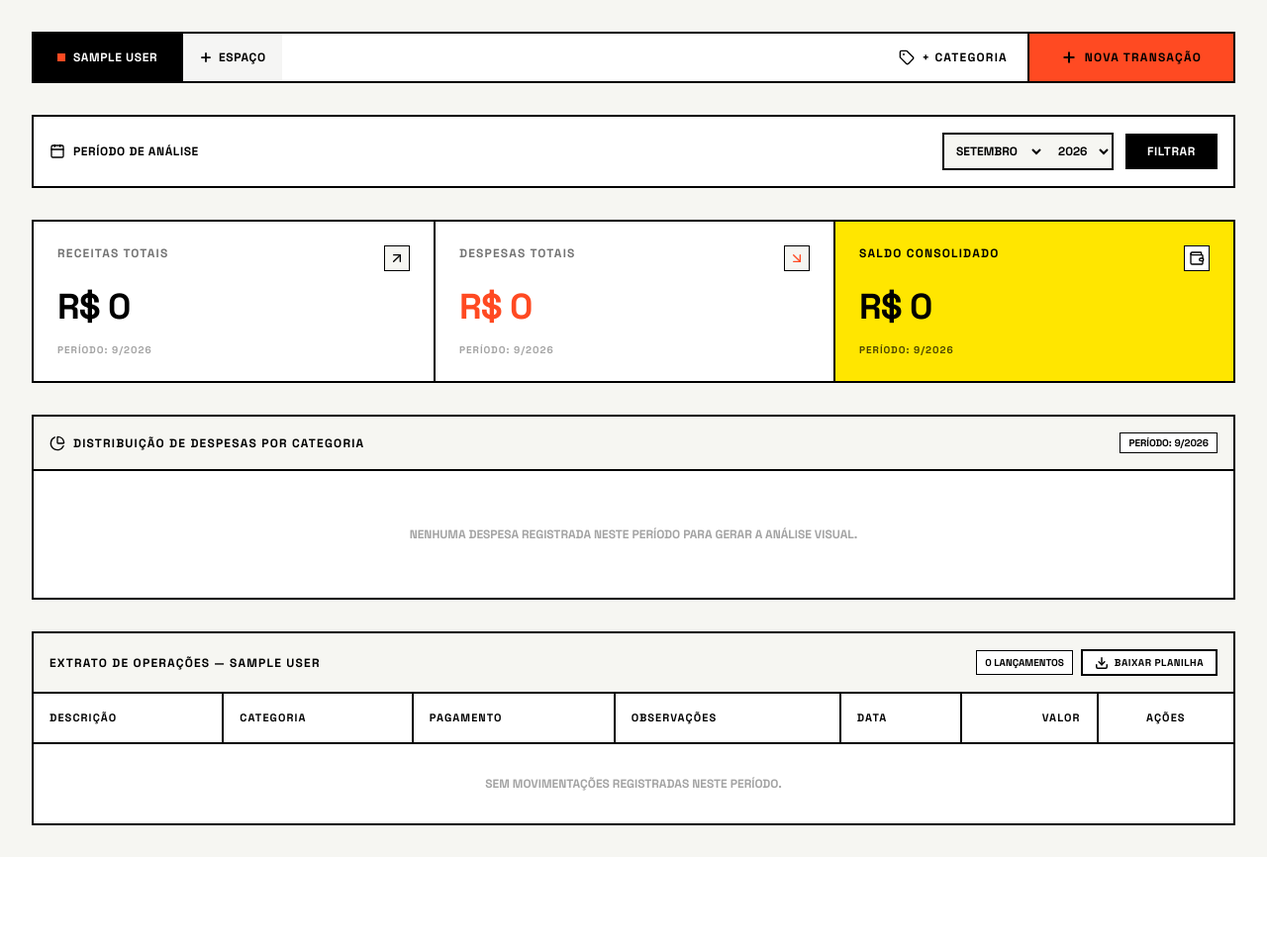
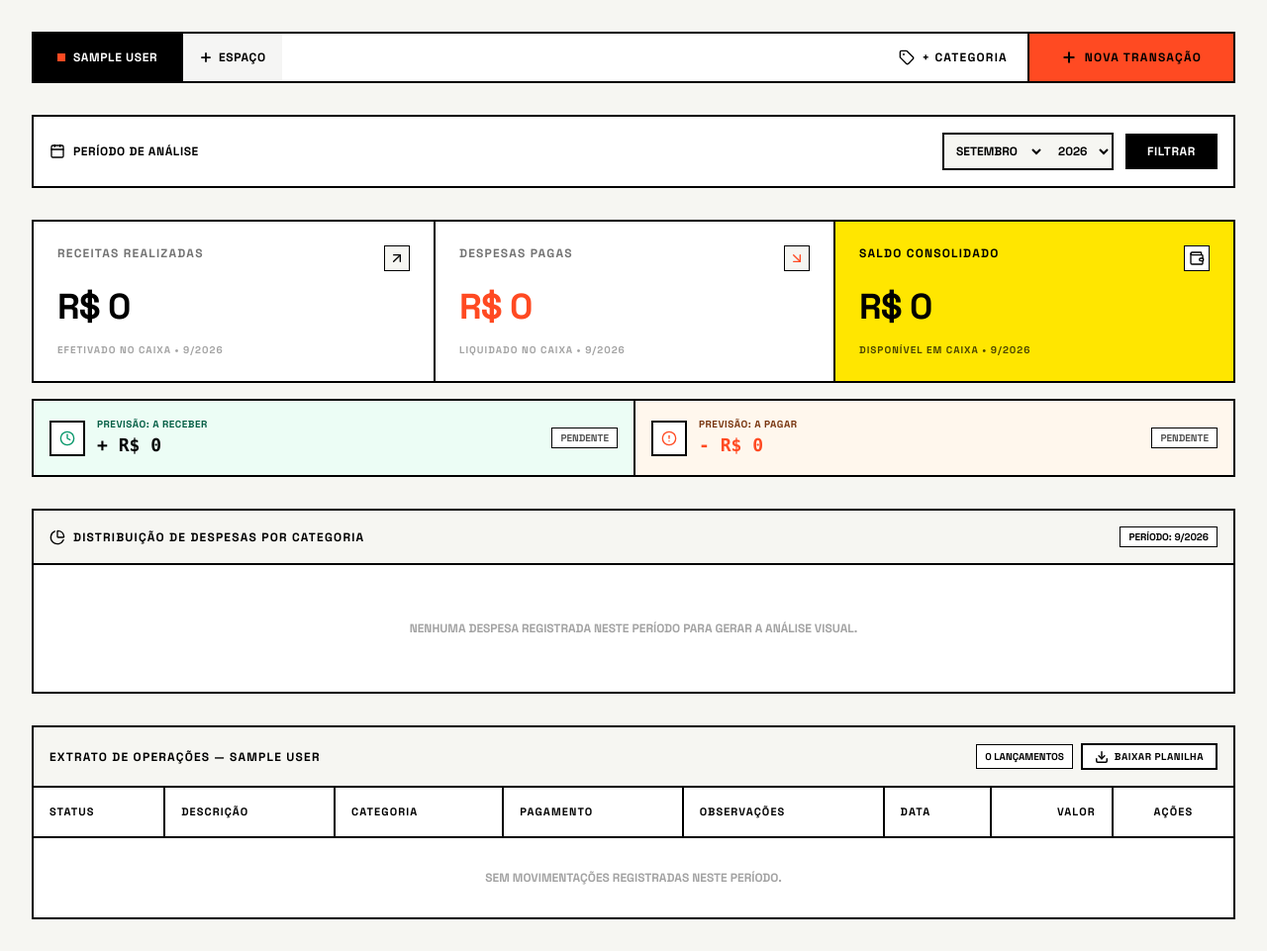
Before and after one commit to leobrda/finance, a Django app: page /dashboard/ in a window 1280 px wide. Shown: the part 70-1031 px from the top of the page at 99% size. Before the commit the page ends 936 px from the top, so only its background shows below. Run offline with Django 5.2, Linux system fonts and the light colour scheme; a user stored in the database is signed in; tables that the repository leaves empty hold one stand-in row (values such as "Sample post"); some libraries are stand-ins or nearby versions.

Commit message:
feat: controle de contas a pagar e receber com status pendente vs pago e toggle rapido na tabela

```diff
--- a/finances/forms.py
+++ b/finances/forms.py
@@ -14,7 +14,7 @@ class TransactionForm(forms.ModelForm):
 
     class Meta:
         model = Transaction
-        fields = ['description', 'amount', 'category','payment_method', 'transaction_date', 'notes']
+        fields = ['description', 'amount', 'category', 'payment_method', 'status', 'transaction_date', 'notes']
         widgets = {
             'description': forms.TextInput(attrs={
                 'class': 'w-full border-2 border-black p-2.5 text-sm outline-none focus:bg-[#FFE600] font-bold'
@@ -26,12 +26,15 @@ class TransactionForm(forms.ModelForm):
             'category': forms.Select(attrs={
                 'class': 'w-full border-2 border-black p-2.5 text-sm outline-none bg-white font-bold'
             }),
+            'payment_method': forms.Select(attrs={
+                'class': 'w-full border-2 border-black p-2.5 text-sm outline-none bg-white font-bold'
+            }),
+            'status': forms.Select(attrs={
+                'class': 'w-full border-2 border-black p-2.5 text-sm outline-none bg-white font-bold'
+            }),
             'notes': forms.Textarea(attrs={
                 'class': 'w-full border-2 border-black p-2.5 text-sm outline-none focus:bg-[#FFE600]',
                 'rows': 2
-            }),
-            'payment_method': forms.Select(attrs={
-                'class': 'w-full border-2 border-black p-2.5 text-sm outline-none bg-white font-bold'
             }),
         }
 
--- a/finances/urls.py
+++ b/finances/urls.py
@@ -5,5 +5,6 @@ urlpatterns = [
     path('', views.dashboard_view, name='dashboard'),
     path('transacao/<int:pk>/editar/', views.edit_transaction_view, name='edit_transaction'),
     path('transacao/<int:pk>/excluir/', views.delete_transaction_view, name='delete_transaction'),
+    path('transacao/<int:pk>/status/', views.toggle_transaction_status, name='toggle_transaction_status'),
     path('exportar/csv/', views.export_transactions_csv, name='export_transactions_csv'),
 ]
--- a/finances/views.py
+++ b/finances/views.py
@@ -1,6 +1,6 @@
 import json
 import csv
-from django.shortcuts import render, redirect
+from django.shortcuts import render, redirect, get_object_or_404
 from django.http import HttpResponse
 from django.contrib.auth.decorators import login_required
 from django.db.models import Sum
@@ -9,7 +9,6 @@ from accounts.models import Workspace
 from accounts.forms import WorkspaceForm
 from .models import Transaction, Category
 from .forms import TransactionForm, CategoryForm
-from django.shortcuts import get_object_or_404
 
 
 @login_required
@@ -23,7 +22,6 @@ def dashboard_view(request):
     if not current_workspace and workspaces.exists():
         current_workspace = workspaces.first()
 
-    # Tratamento de Mês e Ano
     today = date.today()
     try:
         selected_year = int(request.GET.get('year', today.year))
@@ -32,7 +30,7 @@ def dashboard_view(request):
         selected_year = today.year
         selected_month = today.month
 
-    # Criação de Novo Workspace
+    # Ações POST (Workspace, Categoria, Transação)
     if request.method == 'POST' and 'create_workspace' in request.POST:
         ws_form = WorkspaceForm(request.POST)
         if ws_form.is_valid():
@@ -41,7 +39,6 @@ def dashboard_view(request):
             new_ws.save()
             return redirect(f"{request.path}?workspace={new_ws.id}&year={selected_year}&month={selected_month}")
 
-    # Criação de Nova Categoria
     if request.method == 'POST' and 'create_category' in request.POST and current_workspace:
         cat_form = CategoryForm(request.POST)
         if cat_form.is_valid():
@@ -51,7 +48,6 @@ def dashboard_view(request):
             return redirect(
                 f"{request.path}?workspace={current_workspace.id}&year={selected_year}&month={selected_month}")
 
-    # Criação de Nova Transação
     if request.method == 'POST' and 'create_transaction' in request.POST and current_workspace:
         trans_form = TransactionForm(request.POST, workspace=current_workspace)
         if trans_form.is_valid():
@@ -61,9 +57,8 @@ def dashboard_view(request):
             return redirect(
                 f"{request.path}?workspace={current_workspace.id}&year={selected_year}&month={selected_month}")
 
-    # Instâncias de formulários
     trans_form = TransactionForm(workspace=current_workspace,
-                                 initial={'transaction_date': today}) if current_workspace else None
+                                 initial={'transaction_date': today, 'status': 'PAID'}) if current_workspace else None
     cat_form = CategoryForm()
     ws_form = WorkspaceForm()
 
@@ -71,11 +66,12 @@ def dashboard_view(request):
     total_income = 0
     total_expense = 0
     balance = 0
+    pending_income = 0
+    pending_expense = 0
     chart_labels = []
     chart_data = []
 
     if current_workspace:
-        # Filtro das transações pelo mês e ano selecionados
         qs = Transaction.objects.filter(
             workspace=current_workspace,
             transaction_date__year=selected_year,
@@ -83,19 +79,20 @@ def dashboard_view(request):
         )
         transactions = qs.order_by('-transaction_date', '-created_at')
 
-        income_agg = qs.filter(
-            category__category_type='INCOME', status='PAID'
-        ).aggregate(Sum('amount'))['amount__sum'] or 0
-
-        expense_agg = qs.filter(
-            category__category_type='EXPENSE', status='PAID'
-        ).aggregate(Sum('amount'))['amount__sum'] or 0
-
-        total_income = income_agg
-        total_expense = expense_agg
+        # Realizado (Concluído/Pago)
+        total_income = qs.filter(category__category_type='INCOME', status='PAID').aggregate(Sum('amount'))[
+                           'amount__sum'] or 0
+        total_expense = qs.filter(category__category_type='EXPENSE', status='PAID').aggregate(Sum('amount'))[
+                            'amount__sum'] or 0
         balance = total_income - total_expense
 
-        # Agrupamento de despesas por categoria para o gráfico
+        # Previsão (Pendente)
+        pending_income = qs.filter(category__category_type='INCOME', status='PENDING').aggregate(Sum('amount'))[
+                             'amount__sum'] or 0
+        pending_expense = qs.filter(category__category_type='EXPENSE', status='PENDING').aggregate(Sum('amount'))[
+                              'amount__sum'] or 0
+
+        # Gráfico de despesas pagas
         expense_by_cat = qs.filter(
             category__category_type='EXPENSE', status='PAID'
         ).values('category__name').annotate(total=Sum('amount')).order_by('-total')
@@ -105,7 +102,6 @@ def dashboard_view(request):
             chart_labels.append(cat_name.upper())
             chart_data.append(float(item['total']))
 
-    # Lista de meses para o seletor
     months_list = [
         (1, 'Janeiro'), (2, 'Fevereiro'), (3, 'Março'),
         (4, 'Abril'), (5, 'Maio'), (6, 'Junho'),
@@ -121,6 +117,8 @@ def dashboard_view(request):
         'total_income': total_income,
         'total_expense': total_expense,
         'balance': balance,
+        'pending_income': pending_income,
+        'pending_expense': pending_expense,
         'form': trans_form,
         'category_form': cat_form,
         'workspace_form': ws_form,
@@ -135,6 +133,20 @@ def dashboard_view(request):
 
 
 @login_required
+def toggle_transaction_status(request, pk):
+    transaction = get_object_or_404(Transaction, pk=pk, workspace__user=request.user)
+    # Alterna o status
+    transaction.status = 'PENDING' if transaction.status == 'PAID' else 'PAID'
+    transaction.save()
+
+    # Redireciona mantendo os filtros atuais
+    referer = request.META.get('HTTP_REFERER')
+    if referer:
+        return redirect(referer)
+    return redirect('dashboard')
+
+
+@login_required
 def edit_transaction_view(request, pk):
     transaction = get_object_or_404(Transaction, pk=pk, workspace__user=request.user)
     workspace = transaction.workspace
@@ -143,24 +155,22 @@ def edit_transaction_view(request, pk):
         form = TransactionForm(request.POST, instance=transaction, workspace=workspace)
         if form.is_valid():
             form.save()
-            return redirect(f"/dashboard/?workspace={workspace.id}")
+            return redirect(f"/dashboard/?workspace={workspace.id}&year={transaction.transaction_date.year}&month={transaction.transaction_date.month}")
     else:
         form = TransactionForm(instance=transaction, workspace=workspace)
 
-    return render(request, 'finances/edit_transaction.html', {
-        'form': form,
-        'transaction': transaction,
-        'workspace': workspace
-    })
+    return render(request, 'finances/edit_transaction.html', {'form': form, 'workspace': workspace})
 
 
 @login_required
 def delete_transaction_view(request, pk):
     transaction = get_object_or_404(Transaction, pk=pk, workspace__user=request.user)
-    workspace_id = transaction.workspace.id
+    workspace = transaction.workspace
+    t_date = transaction.transaction_date
+
     if request.method == 'POST':
         transaction.delete()
-    return redirect(f"/dashboard/?workspace={workspace_id}")
+    return redirect(f"/dashboard/?workspace={workspace.id}&year={t_date.year}&month={t_date.month}")
 
 
 @login_required
@@ -182,22 +192,19 @@ def export_transactions_csv(request):
         transaction_date__month=month
     ).order_by('transaction_date')
 
-    # Configuração da resposta HTTP para download de arquivo CSV
     filename = f"extrato_{workspace.name.lower().replace(' ', '_')}_{month:02d}_{year}.csv"
     response = HttpResponse(content_type='text/csv; charset=utf-8')
     response['Content-Disposition'] = f'attachment; filename="{filename}"'
-
-    # Adiciona BOM UTF-8 para o Excel no Windows abrir sem corromper acentos e 'R$'
     response.write('\ufeff')
 
     writer = csv.writer(response, delimiter=';')
-    writer.writerow(['Data', 'Descricao', 'Categoria', 'Tipo', 'Forma de Pagamento', 'Valor (R$)', 'Observacoes'])
+    writer.writerow(['Data', 'Descricao', 'Categoria', 'Tipo', 'Forma de Pagamento', 'Status', 'Valor (R$)', 'Observacoes'])
 
     for t in transactions:
         cat_name = t.category.name if t.category else 'Sem Categoria'
         cat_type = t.category.get_category_type_display() if t.category else '-'
         payment = t.get_payment_method_display()
-        # Formata o valor substituindo ponto por vírgula para leitura automática no Excel brasileiro
+        status_display = t.get_status_display()
         val_formatted = str(t.amount).replace('.', ',')
         notes = t.notes if t.notes else ''
 
@@ -207,6 +214,7 @@ def export_transactions_csv(request):
             cat_name,
             cat_type,
             payment,
+            status_display,
             val_formatted,
             notes
         ])
--- a/templates/finances/dashboard.html
+++ b/templates/finances/dashboard.html
@@ -104,27 +104,27 @@
             </form>
         </div>
 
-        <!-- Cards de Métricas em Grid com Linhas Pretas -->
-        <div class="grid grid-cols-1 md:grid-cols-3 border-2 border-black bg-white divide-y-2 md:divide-y-0 md:divide-x-2 divide-black mb-8">
+        <!-- Cards de Métricas Realizadas (Efetivado em Caixa) -->
+        <div class="grid grid-cols-1 md:grid-cols-3 border-2 border-black bg-white divide-y-2 md:divide-y-0 md:divide-x-2 divide-black mb-4">
             <div class="p-6">
                 <div class="flex justify-between items-start mb-4">
-                    <span class="text-xs font-black uppercase tracking-widest text-neutral-500">Receitas Totais</span>
+                    <span class="text-xs font-black uppercase tracking-widest text-neutral-500">Receitas Realizadas</span>
                     <span class="border border-black p-1 bg-[#F6F6F2]"><i data-lucide="arrow-up-right" class="w-4 h-4 text-black"></i></span>
                 </div>
                 <p class="text-3xl sm:text-4xl font-black tracking-tight">R$ {{ total_income }}</p>
                 <div class="mt-4 text-[10px] font-bold uppercase tracking-widest text-neutral-400">
-                    Período: {{ selected_month }}/{{ selected_year }}
+                    Efetivado no caixa • {{ selected_month }}/{{ selected_year }}
                 </div>
             </div>
 
             <div class="p-6">
                 <div class="flex justify-between items-start mb-4">
-                    <span class="text-xs font-black uppercase tracking-widest text-neutral-500">Despesas Totais</span>
+                    <span class="text-xs font-black uppercase tracking-widest text-neutral-500">Despesas Pagas</span>
                     <span class="border border-black p-1 bg-[#F6F6F2]"><i data-lucide="arrow-down-right" class="w-4 h-4 text-[#FF4A22]"></i></span>
                 </div>
                 <p class="text-3xl sm:text-4xl font-black tracking-tight text-[#FF4A22]">R$ {{ total_expense }}</p>
                 <div class="mt-4 text-[10px] font-bold uppercase tracking-widest text-neutral-400">
-                    Período: {{ selected_month }}/{{ selected_year }}
+                    Liquidado no caixa • {{ selected_month }}/{{ selected_year }}
                 </div>
             </div>
 
@@ -135,8 +135,37 @@
                 </div>
                 <p class="text-3xl sm:text-4xl font-black tracking-tight">R$ {{ balance }}</p>
                 <div class="mt-4 text-[10px] font-bold uppercase tracking-widest opacity-70">
-                    Período: {{ selected_month }}/{{ selected_year }}
+                    Disponível em caixa • {{ selected_month }}/{{ selected_year }}
                 </div>
+            </div>
+        </div>
+
+        <!-- Linha de Previsão: Contas a Receber e Contas a Pagar (Pendentes) -->
+        <div class="grid grid-cols-1 md:grid-cols-2 border-2 border-black bg-white divide-y-2 md:divide-y-0 md:divide-x-2 divide-black mb-8">
+            <div class="p-4 bg-emerald-50 flex items-center justify-between">
+                <div class="flex items-center gap-3">
+                    <span class="p-2 border-2 border-black bg-white text-emerald-600">
+                        <i data-lucide="clock" class="w-4 h-4"></i>
+                    </span>
+                    <div>
+                        <span class="text-[10px] font-black uppercase tracking-wider text-emerald-800 block">Previsão: A Receber</span>
+                        <span class="text-lg font-black text-black font-mono">+ R$ {{ pending_income }}</span>
+                    </div>
+                </div>
+                <span class="text-[10px] font-bold uppercase border border-black px-2 py-0.5 bg-white text-neutral-600">Pendente</span>
+            </div>
+
+            <div class="p-4 bg-orange-50 flex items-center justify-between">
+                <div class="flex items-center gap-3">
+                    <span class="p-2 border-2 border-black bg-white text-[#FF4A22]">
+                        <i data-lucide="alert-circle" class="w-4 h-4"></i>
+                    </span>
+                    <div>
+                        <span class="text-[10px] font-black uppercase tracking-wider text-amber-900 block">Previsão: A Pagar</span>
+                        <span class="text-lg font-black text-[#FF4A22] font-mono">- R$ {{ pending_expense }}</span>
+                    </div>
+                </div>
+                <span class="text-[10px] font-bold uppercase border border-black px-2 py-0.5 bg-white text-neutral-600">Pendente</span>
             </div>
         </div>
 
@@ -186,6 +215,7 @@
                 <table class="w-full text-left border-collapse">
                     <thead>
                         <tr class="border-b-2 border-black text-[11px] font-black uppercase tracking-widest bg-white">
+                            <th class="p-4 border-r-2 border-black">Status</th>
                             <th class="p-4 border-r-2 border-black">Descrição</th>
                             <th class="p-4 border-r-2 border-black">Categoria</th>
                             <th class="p-4 border-r-2 border-black">Pagamento</th>
@@ -197,7 +227,24 @@
                     </thead>
                     <tbody class="divide-y-2 divide-black text-sm">
                         {% for t in transactions %}
-                        <tr class="hover:bg-neutral-50 transition">
+                        <tr class="hover:bg-neutral-50 transition {% if t.status == 'PENDING' %}bg-amber-50/40{% endif %}">
+                            <!-- Coluna Status com Botão de 1 Clique -->
+                            <td class="p-4 border-r-2 border-black text-center">
+                                <form method="post" action="{% url 'toggle_transaction_status' t.pk %}" class="inline">
+                                    {% csrf_token %}
+                                    {% if t.status == 'PAID' %}
+                                        <button type="submit" title="Clique para alterar para Pendente"
+                                                class="inline-flex items-center gap-1 px-2 py-1 border border-black bg-emerald-100 hover:bg-emerald-200 text-emerald-950 text-[10px] font-black uppercase tracking-wider transition">
+                                            <i data-lucide="check" class="w-3 h-3 stroke-[3]"></i> Pago
+                                        </button>
+                                    {% else %}
+                                        <button type="submit" title="Clique para marcar como Concluído/Pago"
+                                                class="inline-flex items-center gap-1 px-2 py-1 border border-black bg-[#FFE600] hover:bg-amber-300 text-black text-[10px] font-black uppercase tracking-wider transition shadow-[2px_2px_0px_0px_rgba(0,0,0,1)]">
+                                            <i data-lucide="clock" class="w-3 h-3 stroke-[2.5]"></i> Pendente
+                                        </button>
+                                    {% endif %}
+                                </form>
+                            </td>
                             <td class="p-4 border-r-2 border-black font-bold uppercase">{{ t.description }}</td>
                             <td class="p-4 border-r-2 border-black text-xs font-semibold uppercase text-neutral-600">
                                 {{ t.category.name|default:"Sem Categoria" }}
@@ -234,7 +281,7 @@
                         </tr>
                         {% empty %}
                         <tr>
-                            <td colspan="7" class="p-8 text-center text-xs uppercase font-bold text-neutral-400">
+                            <td colspan="8" class="p-8 text-center text-xs uppercase font-bold text-neutral-400">
                                 Sem movimentações registradas neste período.
                             </td>
                         </tr>
@@ -338,7 +385,7 @@
                         <input type="date" name="transaction_date" required class="w-full border-2 border-black p-2.5 text-sm outline-none focus:bg-[#FFE600]">
                     </div>
                 </div>
-                <div class="grid grid-cols-2 gap-4">
+                <div class="grid grid-cols-3 gap-3">
                     <div>
                         <label class="block text-[11px] font-black uppercase tracking-wider mb-1">Categoria</label>
                         <div class="border-2 border-black">
@@ -349,6 +396,12 @@
                         <label class="block text-[11px] font-black uppercase tracking-wider mb-1">Pagamento</label>
                         <div class="border-2 border-black">
                             {{ form.payment_method }}
+                        </div>
+                    </div>
+                    <div>
+                        <label class="block text-[11px] font-black uppercase tracking-wider mb-1">Status</label>
+                        <div class="border-2 border-black">
+                            {{ form.status }}
                         </div>
                     </div>
                 </div>
@@ -424,7 +477,6 @@
                 }
             });
 
-            // Legenda Customizada Neobrutalista
             const legendContainer = document.getElementById('chartLegendCustom');
             const totalExpenseAmount = chartData.reduce((a, b) => a + b, 0);
 
```
Also changed, not shown: templates/finances/edit_transaction.html (+8 -2 lines).
